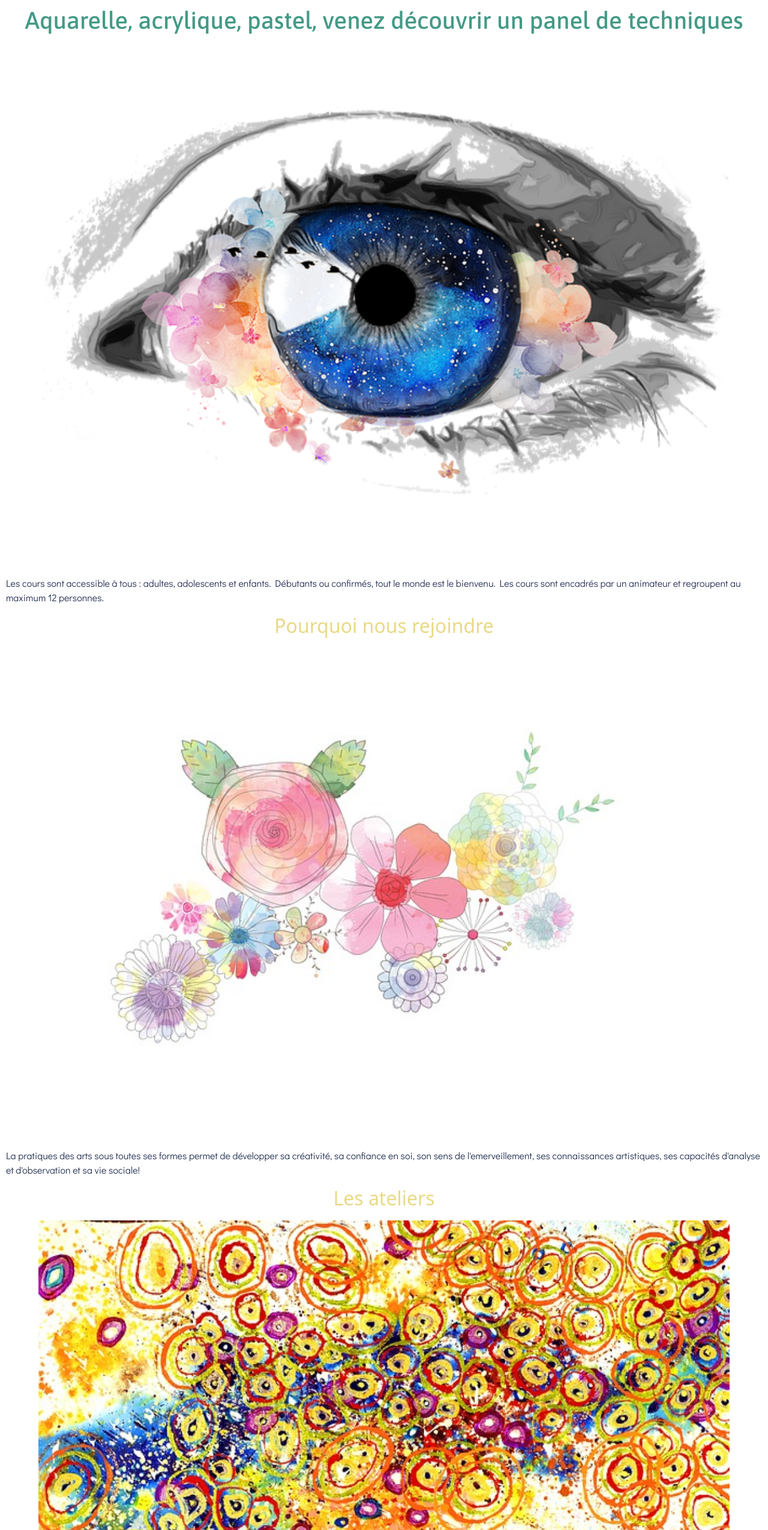
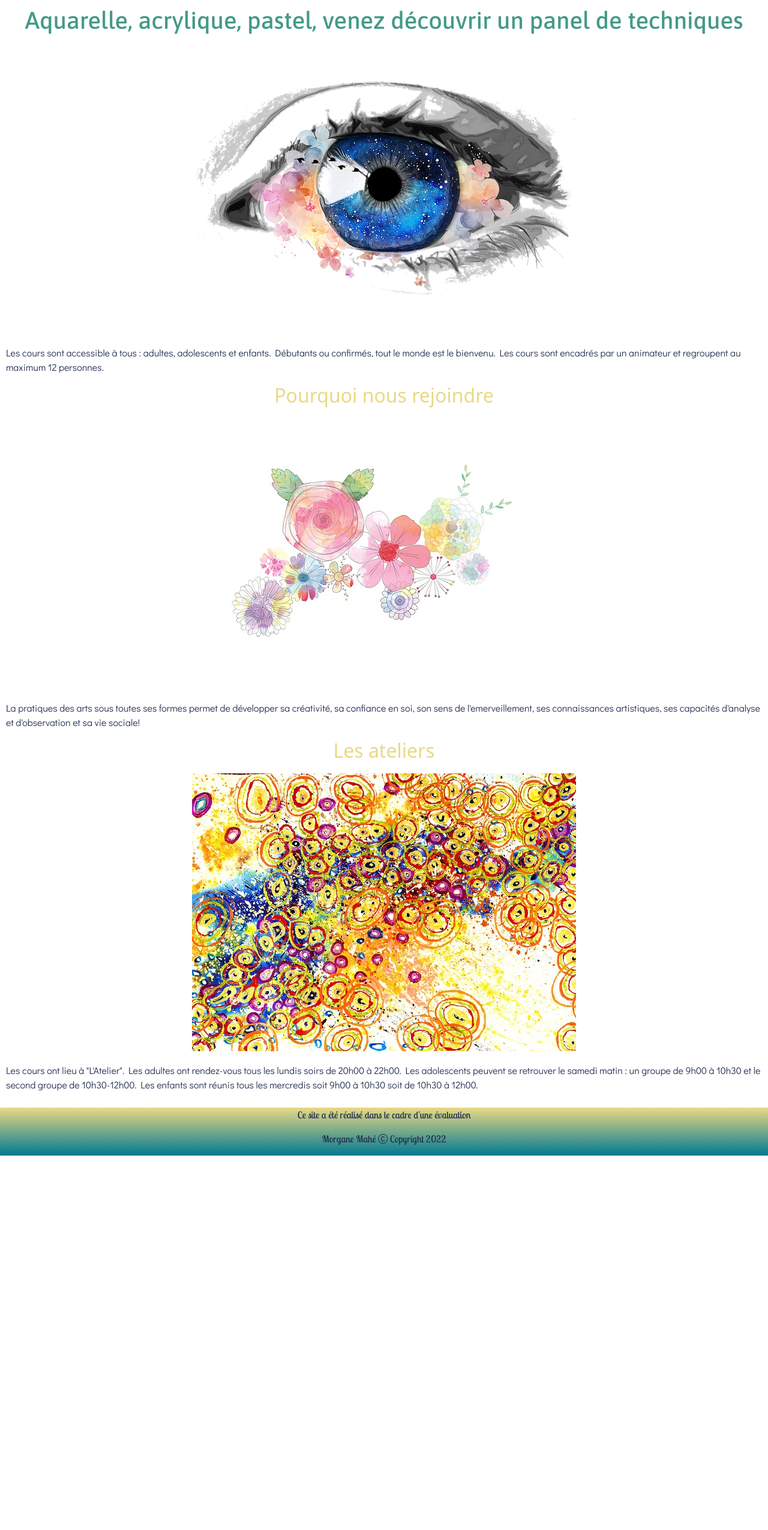
Before and after one commit to Maea-M/evalHTMLCSSBS, a plain HTML site: page index.html in a window 1280 px wide. Shown: the part 66-2616 px from the top of the page at 60% size. After the commit the page ends 1992 px from the top, so only its background shows below. Drawn offline with nearby package versions, Linux system fonts and the light colour scheme.

Commit message:
add media

```diff
--- a/index.html
+++ b/index.html
@@ -12,8 +12,10 @@
     <link rel="preconnect" href="https://fonts.googleapis.com"><link rel="preconnect" href="https://fonts.gstatic.com" crossorigin><link href="https://fonts.googleapis.com/css2?family=Asap:ital,wght@0,500;0,700;0,900;1,700&family=Didact+Gothic&family=Lobster+Two:wght@400;700&display=swap" rel="stylesheet">
     <title>Les arts du Haut-Léon</title>
 </head>
+
 <body>
     <!-- Start Header -->
+    <header>
         <nav class="navbar navbar-expand-lg bg-light">
             <div class="container-fluid">
                 <a class="navbar-brand" href="#">Les arts du Haut-Léon</a>
@@ -35,42 +37,45 @@
                 </div>
             </div>
         </nav>
+    </header>
     <!-- End Header-->
 
     <!-- Start Main-->
+    <main>
         <!--Start First section -->
-    <div class="contain">
+        <div class="flex">
             <h1>Aquarelle, acrylique, pastel, venez découvrir un panel de techniques</h1>
-        <img src="images/eye.png" alt="oeil peint à l'aquarelle" class="paint">
+            <img src="images/eye.png" alt="oeil peint à l'aquarelle" class="paint paint-cover">
             <p>Les cours sont accessible à tous : adultes, adolescents et enfants. Débutants ou confirmés, tout le monde est le bienvenu. Les cours sont encadrés par un animateur et regroupent au maximum 12 personnes.</p>
         </div>
-
         <!--End First Section-->
 
         <!--Start Second Section-->
-    <div class="contain">
+        <div class="flex">
             <h2>Pourquoi nous rejoindre</h2>
-        <img src="images/flower.jpg" scr="peinture de fleurs" class="paint">
+            <img src="images/flower.jpg" scr="peinture de fleurs" class="paint paint-cover">
             <p>La pratiques des arts sous toutes ses formes permet de développer sa créativité, sa confiance en soi, son sens de l'emerveillement, ses connaissances artistiques, ses capacités d'analyse et d'observation et sa vie sociale!</p>
         </div>
-
         <!--End Second Section-->
 
         <!--Start third Section-->
-    <div class="contain">
+        <div class="flex">
             <h2>Les ateliers</h2>
-        <img src="images/canvas.jpg" src="peinture acrylique abstarite" class="paint">
+            <img src="images/canvas.jpg" src="peinture acrylique abstarite" class="paint paint-cover">
             <p>Les cours ont lieu à "L'Atelier". Les adultes ont rendez-vous tous les lundis soirs de 20h00 à 22h00. Les adolescents peuvent se retrouver le samedi matin : un groupe de 9h00 à 10h30 et le second groupe de 10h30-12h00. Les enfants sont réunis tous les mercredis soit 9h00 à 10h30 soit de 10h30 à 12h00.</p>
         </div>
         <!-- End third section-->
 
+    </main>
     <!-- End Main-->
 
     <!--Start Footer-->
-    <p class="footer-p">Ce site a été réalisé dans le cadre d'une évaluation</p>
-    <p class="footer-p">Morgane Mahé <i class="bi bi-c-circle"></i> Copyright 2022</p>
+    <footer class="flex">
+        <p>Ce site a été réalisé dans le cadre d'une évaluation</p>
+        <p>Morgane Mahé <i class="bi bi-c-circle"></i> Copyright 2022</p>
+    </footer>
+    <!--End Footer-->
 
-    <!--End Footer-->
     <!-- JavaScript Bundle with Popper -->
     <script src="https://cdn.jsdelivr.net/npm/bootstrap@5.2.3/dist/js/bootstrap.bundle.min.js" integrity="sha384-kenU1KFdBIe4zVF0s0G1M5b4hcpxyD9F7jL+jjXkk+Q2h455rYXK/7HAuoJl+0I4" crossorigin="anonymous"></script>
 </body>
--- a/style.css
+++ b/style.css
@@ -8,16 +8,11 @@ fifth color : #E9D985
 
 /* font-family
     font-family: 'Asap', sans-serif;
-
     font-family: 'Didact Gothic', sans-serif;
-
     font-family: 'Lobster Two', cursive;
 */
 
-/* Start global*/
-body{
-    margin: 10px;
-}
+/* --- Start global --- */
 
 h1{
     color: #439A86;
@@ -32,26 +27,41 @@ h2{
 h3 {
     color: #BCD8C1;
 }
+
 p {
     font-family: 'Didact Gothic', sans-serif;
     color: #222E50;
 }
-/* End global */
 
+.flex {
+    display: flex;
+    justify-content: center;
+    align-items: center;
+    flex-direction: column;
+}
+/* --- End global --- */
+
+/* --- start specific --- */
 /* Start navbar */
 .navbar a{
     color: #007991;
     font-family: 'Lobster Two', cursive;
-
 }
-/* End Navbar*/
 
 /*Start footer*/
-.footer-p{
-    color: #222E50;
+footer{
+    background: linear-gradient(180deg, rgba(233,217,133,1) 0%, rgba(0,121,145,1) 100%);
+}
+
+footer p {
     font-family: 'Lobster Two', cursive;
 }
-/*Start ---index.html---*/
+
+/* start main */
+main {
+    margin: 10px;
+}
+/*Start image */
 .paint{
     width: 90vw;
     margin-top: 10px;
@@ -59,14 +69,6 @@ p {
     border-radius: 3px;
 }
 
-.contain {
-    display: flex;
-    flex-direction: column;
-    align-items: center;
-    justify-content: center;
-}
-
-/*start ---contact.html---*/
 /* Start formulaire */
 .form-label{
     color: #007991;
@@ -88,4 +90,18 @@ p {
     background-color: #222E50;
     color: #BCD8C1;
 }
-/*End Formulaire*/
+
+/* Media queries*/
+@media (min-width: 992px) {
+    .paint-cover {
+        width: 50vw;
+    }
+
+    .card {
+        flex-direction: row;
+    }
+    .form-control{
+        width: 50vw;
+    }
+}
+/* --- End Specific --- */
```
Also changed, not shown: contact.html (+17 -6 lines), evenement.html (+19 -13 lines). Lines whose indentation alone changed are shown as unchanged.
